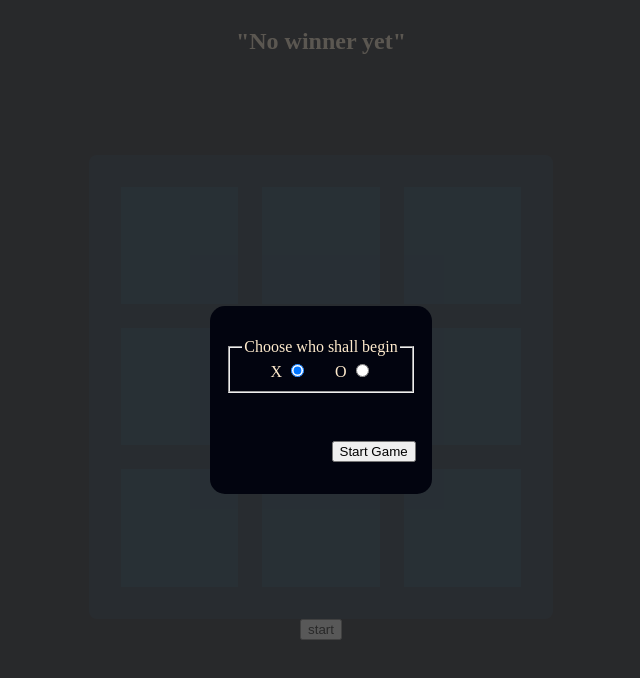
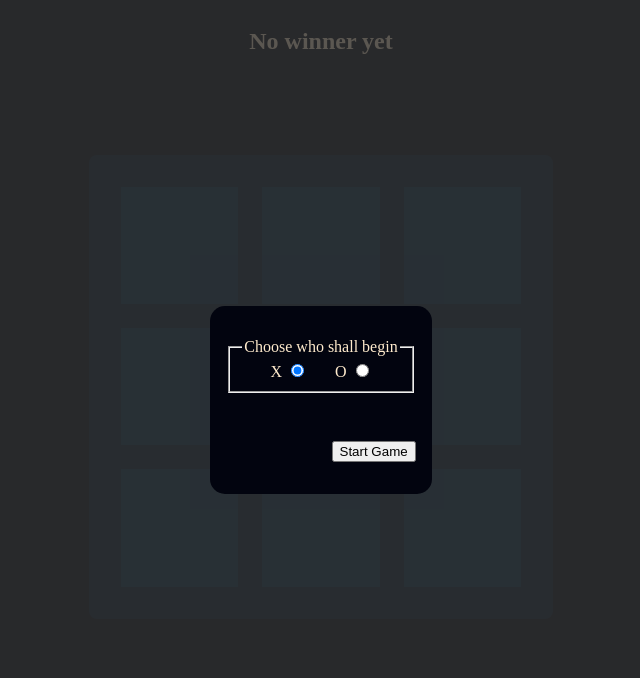
Before and after one commit to adamni21/tic-tac-toe, a Svelte app: page / in a window 1280 px wide. Shown: the top 678 px of the page, without its empty margins (319-959 px from the left). Built offline with nearby package versions, Linux system fonts and the light colour scheme.

Commit message:
hasWinner: fix (recognize draw)

```diff
--- a/src/App.svelte
+++ b/src/App.svelte
@@ -2,24 +2,27 @@
   import { onDestroy } from "svelte";
 
   import Playfield from "./components/Playfield/Playfield.svelte";
+  import type { FieldOwner } from "./components/Playfield/types";
   import { ticTacToe } from "./stores/ticTacToe";
-  import type { TicTacToeStore } from "./stores/types";
 
-  let game: TicTacToeStore;
-  const unsubscribe = ticTacToe.subscribe((gameStore) => (game = gameStore));
+  let winner: FieldOwner;
+  const unsubscribe = ticTacToe.subscribe(
+    (gameStore) => (winner = gameStore.winner)
+  );
   onDestroy(unsubscribe);
 </script>
 
 <body>
   <h2>
-    {#if game.winner !== undefined && game.winner !== ""}
-      Player {game.winner} has won
+    {#if winner === null}
+      No winner yet
+    {:else if winner !== ""}
+      Player {winner} has won
     {:else}
-      "No winner yet"
+      Draw
     {/if}
   </h2>
   <Playfield />
-  <button on:click={() => ticTacToe.startNewGame()}>start</button>
 </body>
 
 <style>
--- a/src/stores/ticTacToe.ts
+++ b/src/stores/ticTacToe.ts
@@ -8,9 +8,9 @@ const init: TicTacToeStore = {
   size: 3,
   currentPlayer: "x",
   currentState: getSquareArray(3, ""),
-  gameRunning: false,
+  running: false,
   moveCount: 0,
-  winner: "",
+  winner: null,
 };
 
 function createTicTacToe() {
@@ -20,7 +20,7 @@ function createTicTacToe() {
     let validMove: Boolean;
 
     update((game) => {
-      if (game.currentState[x][y] !== "" || !game.gameRunning) {
+      if (game.currentState[x][y] !== "" || !game.running) {
         validMove = false;
         return game;
       }
@@ -32,7 +32,8 @@ function createTicTacToe() {
       const enoughMoves: Boolean = game.moveCount >= game.size * 2 - 1;
       if (enoughMoves) {
         game.winner = hasWinner(game.currentState);
-        game.gameRunning = game.winner === "";
+        if(game.moveCount === game.size**2 && game.winner === null) game.winner = ""
+        game.running = game.winner === null;
 
       }
 
@@ -49,7 +50,7 @@ function createTicTacToe() {
       game.currentPlayer = startingPlayer;
       game.winner = "";
       game.moveCount = 0;
-      game.gameRunning = true;
+      game.running = true;
 
       return game;
     });
@@ -60,18 +61,18 @@ function createTicTacToe() {
 // const game = writable({
 //   size: 3,
 //   leastMovesToWin: 5, // size * 2 - 1
-//   gameRunning: false,
+//   running: false,
 //   winner: "",
 //   moveCount: 0,
 //   processClick: ({x,y}) => {
-//     if (this.currentState[x][y] !== "" || !this.gameRunning) return false;
+//     if (this.currentState[x][y] !== "" || !this.running) return false;
 
 //     this.currentState[x][y] = this.currentPlayer;
 //     this.currentPlayer = this.currentPlayer === "o" ? "x" : "o";
 //     this.moveCount++;
 
 //     if (this.moveCount >= this.leastMovesToWin && this.hasWinner() !== "")
-//       this.gameRunning = false;
+//       this.running = false;
 
 //     return true;
 //   }
--- a/src/stores/types.ts
+++ b/src/stores/types.ts
@@ -6,10 +6,10 @@ import type {
 
 export interface TicTacToeStore {
   size: number;
-  gameRunning: boolean;
+  running: boolean;
   currentState: FieldOwner[][];
   currentPlayer: Player;
-  winner: FieldOwner;
+  winner?: FieldOwner;
   moveCount: number;
 }
 
--- a/src/utils/ticTacToeUtils.ts
+++ b/src/utils/ticTacToeUtils.ts
@@ -1,9 +1,6 @@
 import type {
-  Coordinates,
   FieldOwner,
-  Player,
 } from "src/components/Playfield/types";
-import getSquareArray from "./getSquareArray";
 
 // startNewGame(firstPlayer: Player = "x") {
 //   this.currentState = getSquareArray(this.size, "");
@@ -16,7 +13,7 @@ import getSquareArray from "./getSquareArray";
 //   return this;
 // }
 
-type HasWinner = (currentState: FieldOwner[][]) => FieldOwner;
+type HasWinner = (currentState: FieldOwner[][]) => (FieldOwner | null);
 
 export const hasWinner: HasWinner = (currentState) => {
   const size = currentState.length;
@@ -67,5 +64,5 @@ export const hasWinner: HasWinner = (currentState) => {
 
     }
   });
-  return winner;
+  return winner === "" ? null : winner;
 };
```
